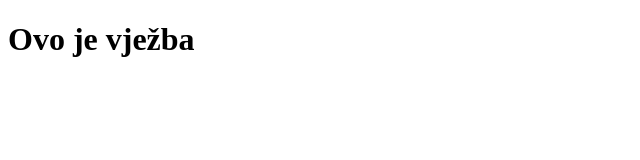
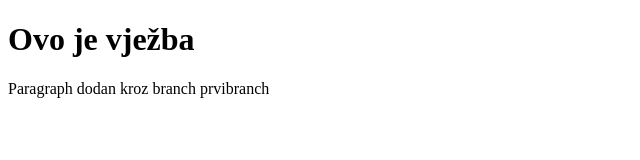
Before and after one commit to posl-marko/vjezba-ispit, a website: page index.html in a window 1280 px wide. Shown: the whole page, without its empty margins (0-640 px from the left). Drawn offline with Linux system fonts and the light colour scheme.

Commit message:
Dodan paragraph kroz prvi branch

```diff
--- a/index.html
+++ b/index.html
@@ -8,6 +8,6 @@
 </head>
 <body>
     <h1>Ovo je vježba</h1>
-
+    <p>Paragraph dodan kroz branch prvibranch</p>
 </body>
 </html>
```
